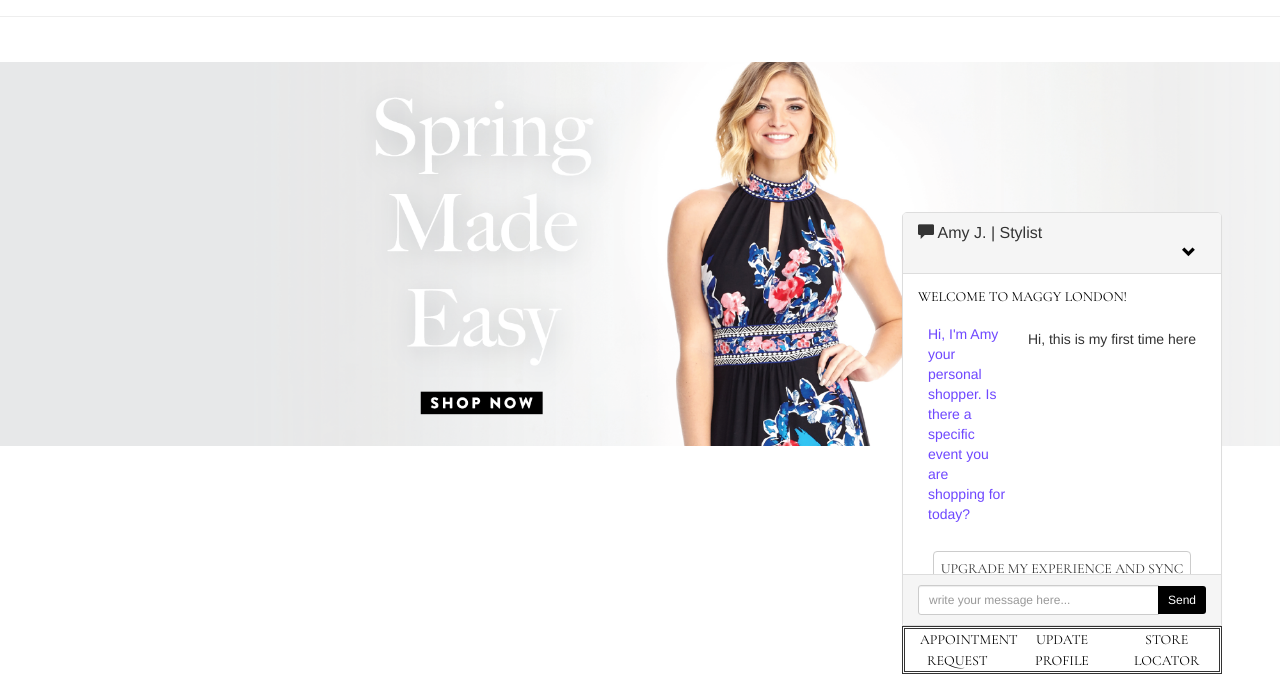
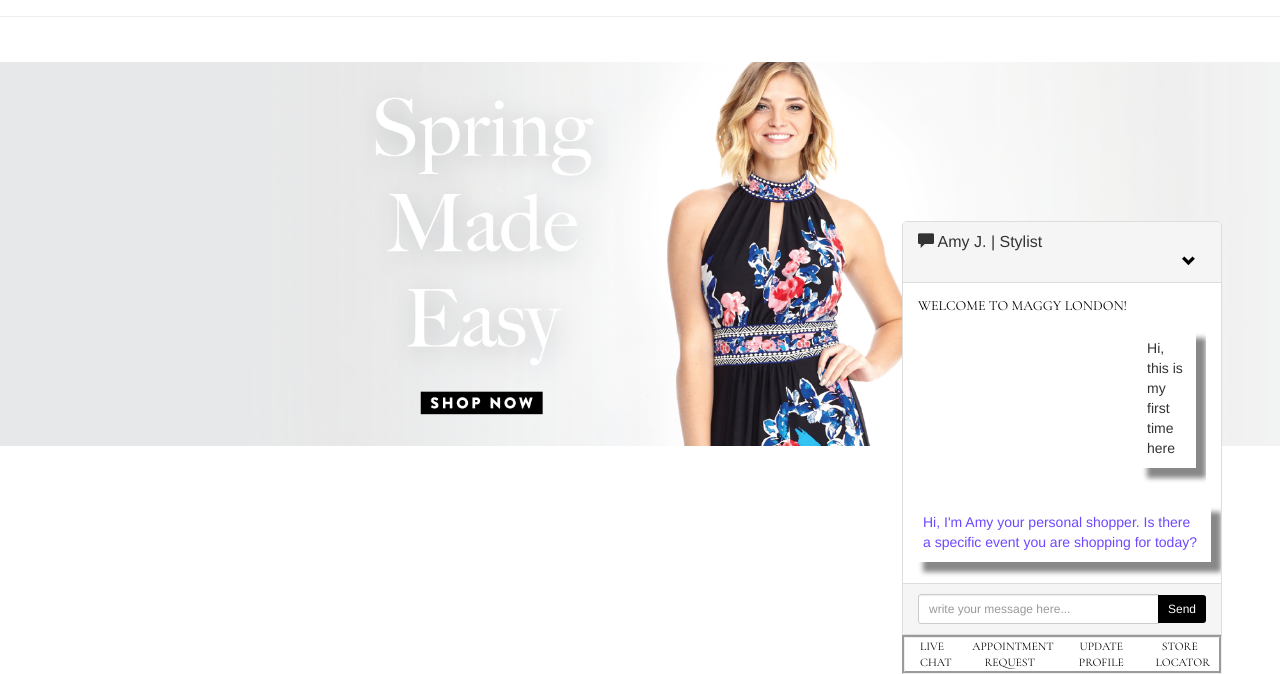
Before and after one commit to zena-/lux_lock_test, a plain HTML site: page index.html in a window 1280 px wide. Shown: the part 126-800 px from the top of the page. Drawn offline with nearby package versions, Linux system fonts and the light colour scheme.

Commit message:
started to work on the chat box message look

```diff
--- a/index.html
+++ b/index.html
@@ -79,19 +79,19 @@
 
 					<div class="panel-body msg_container_base">
 						<h5 class="pull-left ML" style="margin-top: 0;">Welcome to Maggy London!</h5><br>
-						<div class="row msg_container base_sent pull-right" style="margin: 5px 0">
+						<div class="row msg_container base_sent">
 							<div> <!-- class="col-md-10 col-xs-10"> -->
-								<div class="message msg_sent pull-right">
-									<p> Hi, this is my first time here</p>
+								<div class="message msg_sent">
+									<p style="margin: 0 0 14px; padding:10px; box-shadow: 10px 10px 5px #888888;"> Hi, this is my first time here</p>
 									<time datetime="2017-04-13TZ20:00"></time>
 								</div>
 							</div>
 						</div>
 
-						<div class="row msg_container base_receive" style="margin-bottom: 7px">
+						<div class="row msg_container base_receive" >
 							<div> <!-- class="col-md-10 col-xs-10"> -->
 								<div class="message msg_receive">
-									<p>Hi, I'm Amy your personal shopper. Is there a specific event you are shopping for today?</p>
+									<p style="margin: 0 0 13px;padding:10px; box-shadow: 10px 10px 5px #888888;">Hi, I'm Amy your personal shopper. Is there a specific event you are shopping for today?</p>
 									<time datetime="2017-04-13TZ20:00"></time>
 								</div>
 							</div>
@@ -112,10 +112,11 @@
 						</div>
 					</div>
 				</div>
-				<div class="row text-center" style="border:double;margin: 0;">
+				<div class="row text-center" style="border:groove;margin: 0;font-size: smaller;">
+					<div class="col-md-2"><a class="ML" href="#">Live Chat</a></div>
 				    <div class="col-md-4"><a class="ML" href="#">Appointment Request</a></div>
-				    <div class="col-md-4"><a class="ML" href="#">Update Profile</a></div>
-				    <div class="col-md-4"><a class="ML" href="#">Store Locator</a></div>
+				    <div class="col-md-3"><a class="ML" href="#">Update Profile</a></div>
+				    <div class="col-md-3"><a class="ML" href="#">Store Locator</a></div>
 				</div>
 			</div>
 		</div>
--- a/style.css
+++ b/style.css
@@ -104,10 +104,10 @@ body{
     border-bottom-color: rgba(0, 0, 0, 0);
 }*/
 
-/*.base_sent {
+.base_sent {
   justify-content: flex-end;
   align-items: flex-end;
-}*/
+}
 /*.base_sent > .avatar:after {
     content: "";
     position: absolute;
@@ -132,7 +132,6 @@ body{
 
 
 /*.msg_container_base::-webkit-scrollbar-track
-{
     -webkit-box-shadow: inset 0 0 6px rgba(0,0,0,0.3);
     background-color: #F5F5F5;
 }
```
